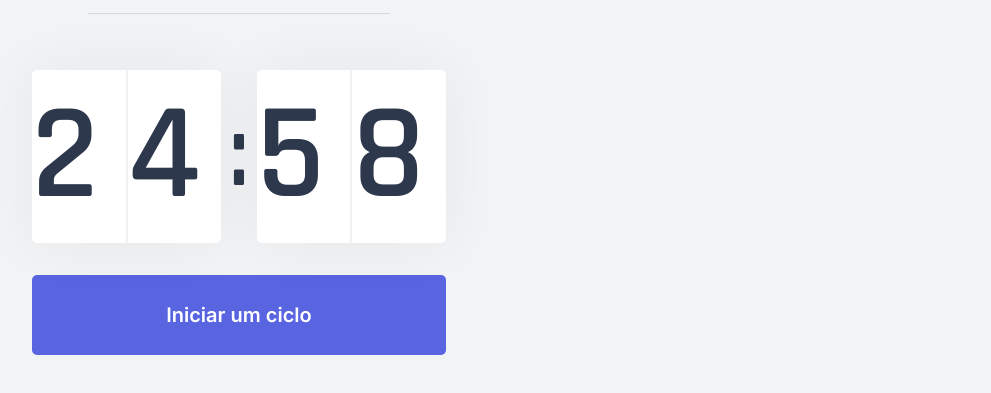
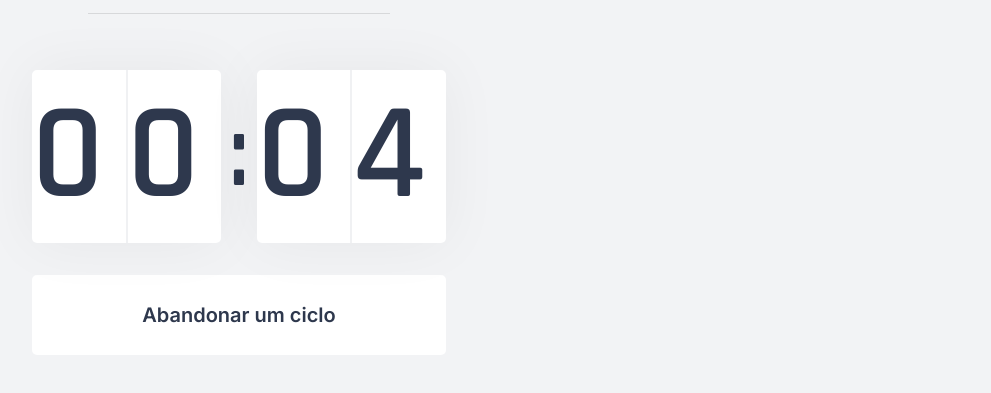
Before and after one commit to edilson-rodrigues/moveit-next, a Next.js app: page / in a window 1280 px wide. Both pictures are taken after a click on the button "Iniciar um ciclo". Shown: the part 321-714 px from the top of the page, without its empty margins (144-1135 px from the left). Built offline with nearby package versions, Linux system fonts and the light colour scheme.

Commit message:
adjust buttons and actions

```diff
--- a/src/components/Countdown.tsx
+++ b/src/components/Countdown.tsx
@@ -1,10 +1,13 @@
 import styles from '../styles/components/Countdown.module.css';
 import { useEffect, useState } from 'react';
-import { func } from 'prop-types';
+
+let countdownTimeOut: NodeJS.Timeout;
 
 const Countdown = () => {
-  const [time, setTime] = useState(25 * 60);
-  const [active, setActive] = useState(false);
+    const initialState = 0.1 * 60;
+    const [time, setTime] = useState(initialState);
+    const [isActive, setIsActive] = useState(false);
+    const [hasFinished, setHasFinished] = useState(false);
 
     const minutes = Math.floor(time / 60);
     const seconds = time % 60;
@@ -13,17 +16,27 @@
     const [secondLeft, secondRight] = String(seconds).padStart(2, '0').split('');
 
     function startCountdown() {
-    setActive(true);
+      setIsActive(true);
+    }
+
+    function resetCountdown() {
+      clearTimeout(countdownTimeOut);
+      setIsActive(false);
+      setTime(initialState);
     }
 
     useEffect(() => {
 
-    if (active && time > 0)
-      setTimeout(() => {
+      if (isActive && time > 0) {
+        countdownTimeOut = setTimeout(() => {
           setTime(time - 1);
         }, 1000);
+      } else if (isActive && time === 0) {
+        setHasFinished(true);
+        setIsActive(false);
+      }
 
-  }, [active, time]);
+    }, [isActive, time]);
 
     return (
       <div>
@@ -38,14 +51,37 @@
             <span>{secondRight}</span>
           </div>
         </div>
+
+        {hasFinished && (
+          <button
+            disabled
+            className={styles.countdownButton}
+          >
+            Ciclo encerrado
+          </button>
+        )}
+
+        {isActive && !hasFinished && (
+          <button
+            type="button"
+            className={`${styles.countdownButton} ${styles.countdownButtonActive}`}
+            onClick={resetCountdown}
+          >
+            Abandonar um ciclo
+          </button>
+        )}
+
+        {!isActive && !hasFinished && (
           <button
             type="button"
             className={styles.countdownButton}
             onClick={startCountdown}
           >
             Iniciar um ciclo
-      </button>
+          </button>)}
+
       </div>
     );
-};
+  }
+;
 export default Countdown;
--- a/src/styles/components/Countdown.module.css
+++ b/src/styles/components/Countdown.module.css
@@ -58,6 +58,22 @@
     transition: background-color 0.2s;
 }
 
-.countdownButton:hover {
+.countdownButton:not(:disabled):hover {
     background: var(--blue-dark);
 }
+
+.countdownButtonActive {
+    background: var(--white);
+    color: var(--title);
+}
+
+.countdownButtonActive:not(:disabled):hover {
+    background: var(--red);
+    color: var(--white);
+}
+
+.countdownButton:disabled {
+    background: var(--white);
+    color: var(--text);
+    cursor: not-allowed;
+}
```
Lines whose indentation alone changed are shown as unchanged.
